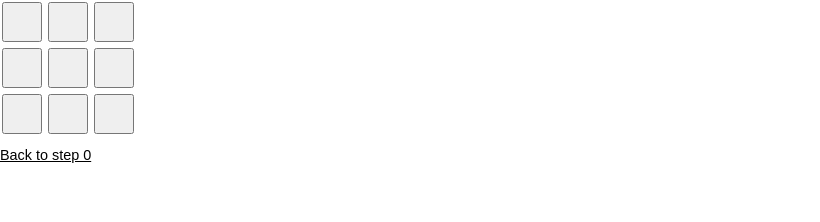
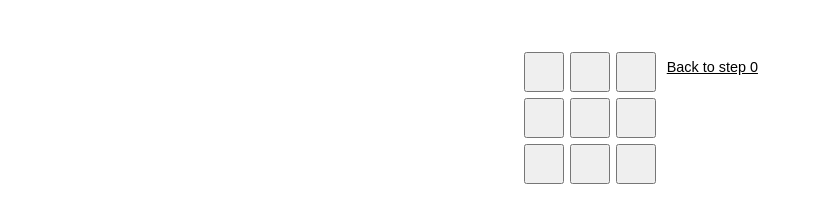
Before and after one commit to koraytugay/vanillatictactoe, a plain HTML site: page index.html in a window 1280 px wide. Shown: the whole page, without its empty margins (0-820 px from the left). Drawn offline with Linux system fonts and the light colour scheme.

Commit message:
Nicer looking

```diff
--- a/index.html
+++ b/index.html
@@ -9,9 +9,13 @@
   <title>Tic Tac Toe</title>
 </head>
 <body>
-<div id="game-container"></div>
-<ul id="history-container"></ul>
-<div id="winner-container">Winner is!</div>
+<div id="container">
+  <div id="game-container"></div>
+  <div id="history-container">
+    <ul id="history-list"></ul>
+  </div>
+  <div id="winner-container">Winner is!</div>
+</div>
 <script type="module" src="src/main.js"></script>
 </body>
 </html>
--- a/resources/style.css
+++ b/resources/style.css
@@ -7,6 +7,20 @@
 
 li {
   list-style: none;
+}
+
+#container {
+  text-align: center;
+  margin: 50px auto auto;
+}
+
+#game-container {
+  display: inline-block;
+  vertical-align: top;
+}
+
+#history-container {
+  display: inline-block;
 }
 
 .game-square {
--- a/src/main.js
+++ b/src/main.js
@@ -5,7 +5,7 @@ const gameContainer = document.querySelector("#game-container");
 
 function process(number) {
   const squares = [...history[current]];
-  squares[number] = current % 2 === 1 ? 'X' : 'O';
+  squares[number] = current % 2 === 0 ? 'X' : 'O';
   history = history.slice(0, current + 1);
   history.push(squares);
   current++;
@@ -44,14 +44,14 @@ function refreshBoard() {
 }
 
 function drawHistory() {
-  const historyContainer = document.querySelector("#history-container");
+  const historyContainer = document.querySelector("#history-list");
   historyContainer.innerHTML = "";
   for (let i = 0; i < history.length; i++) {
     const historyListItem = document.createElement("li");
     const historyLink = document.createElement("a");
     historyLink.textContent = `Back to step ${i}`;
     historyLink.href = "#";
-    historyLink.addEventListener('click', ev => {
+    historyLink.addEventListener('click', () => {
       current = i;
       refreshBoard();
     });
```
